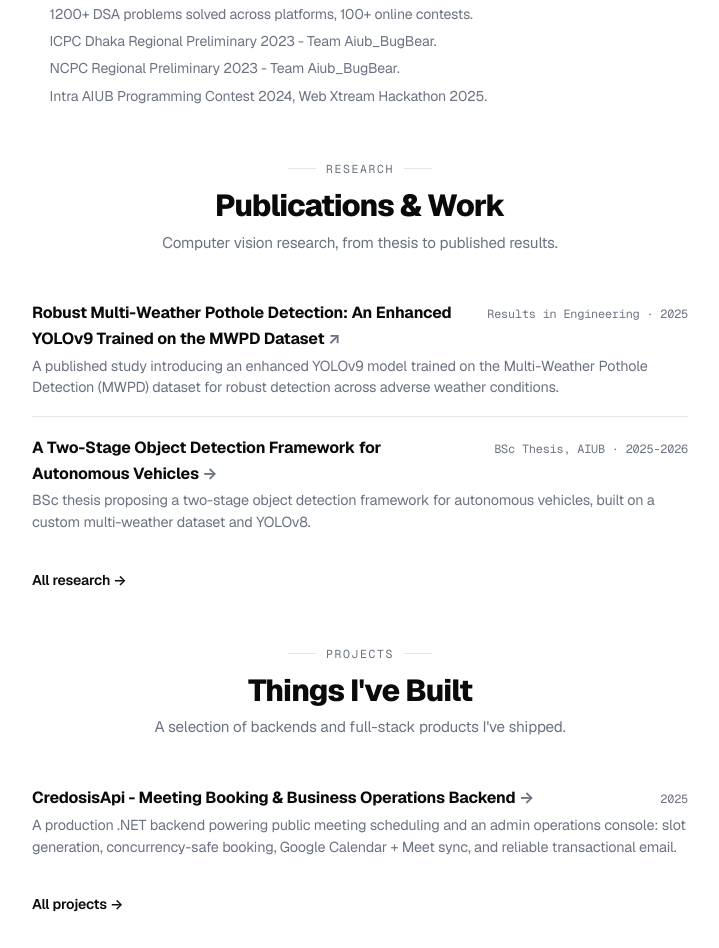
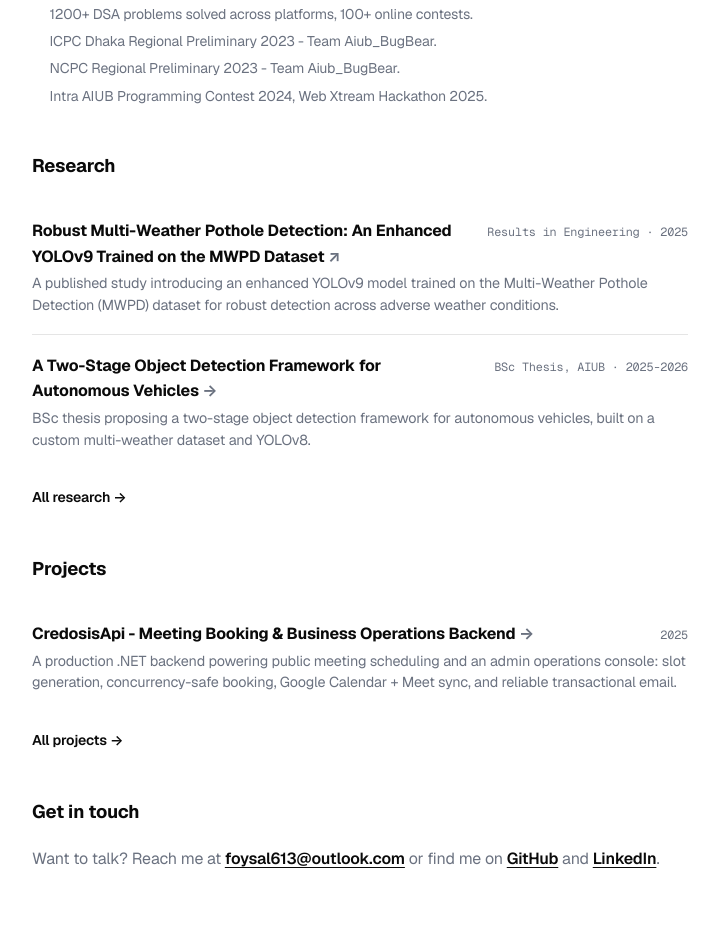
Before and after one commit to Foysal-Munsy/foysal-munsy.github.io, an Astro site: page / in a window 1280 px wide. Shown: the part 1287-2235 px from the top of the page, without its empty margins (280-999 px from the left). Built offline with nearby package versions, Linux system fonts and the light colour scheme; Astro itself is replaced by a stand-in of ours.

Commit message:
Revert Projects/Research to simple section titles

```diff
--- a/src/pages/index.astro
+++ b/src/pages/index.astro
@@ -103,12 +103,7 @@ const researchHref = (r: (typeof featuredResearch)[number]) => {
     </Section>
 
     {featuredResearch.length > 0 && (
-        <Section
-            eyebrow="Research"
-            title="Publications & Work"
-            subtitle="Computer vision research, from thesis to published results."
-            delay={0.35}
-        >
+        <Section title="Research" delay={0.35}>
             <div class="list">
                 {featuredResearch.map((r) => {
                     const { href, external } = researchHref(r);
@@ -128,12 +123,7 @@ const researchHref = (r: (typeof featuredResearch)[number]) => {
     )}
 
     {featuredProjects.length > 0 && (
-        <Section
-            eyebrow="Projects"
-            title="Things I've Built"
-            subtitle="A selection of backends and full-stack products I've shipped."
-            delay={0.4}
-        >
+        <Section title="Projects" delay={0.4}>
             <div class="list">
                 {featuredProjects.map((p) => {
                     const { href, external } = projectHref(p);
```
